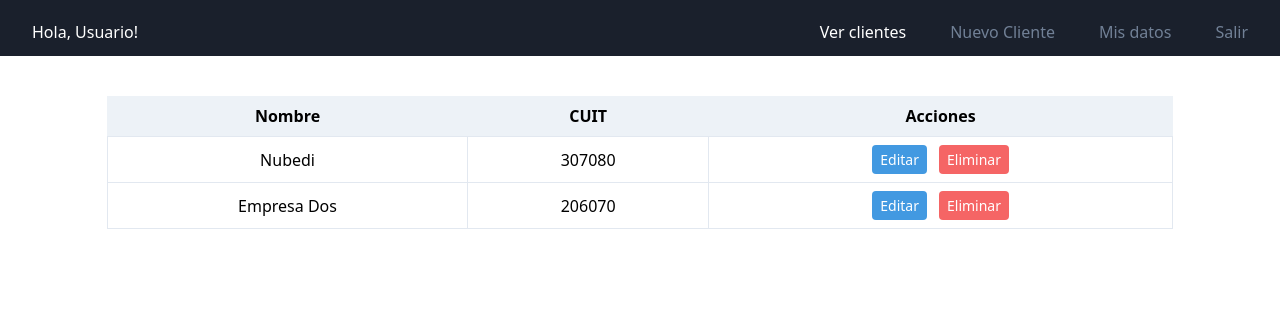
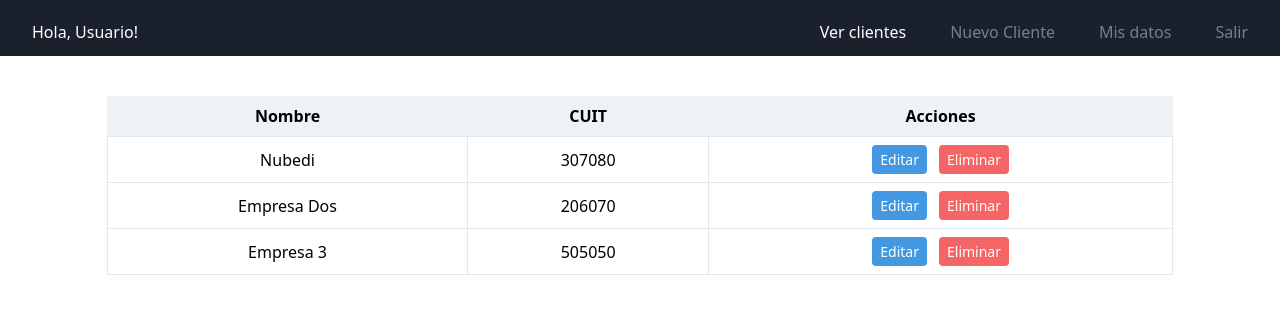
Before and after one commit to nkrowicki/limpiezaMERNCliente, a React (Create React App) app: page /clientes in a window 1280 px wide. Shown: the top 314 px of the page. Built offline with nearby package versions, Linux system fonts and the light colour scheme.

Commit message:
Working in context

```diff
--- a/package.json
+++ b/package.json
@@ -43,5 +43,8 @@
       "last 1 firefox version",
       "last 1 safari version"
     ]
+  },
+  "devDependencies": {
+    "uuidv4": "^6.0.8"
   }
 }
--- a/src/components/clientes/EditarCliente.js
+++ b/src/components/clientes/EditarCliente.js
@@ -1,22 +1,29 @@
-import React, { useState } from "react";
+import React, { useContext } from "react";
+import { useHistory } from "react-router-dom";
+import clienteContext from "../../context/Clientes/clienteContext";
+
 import DireccionCliente from "./DireccionCliente";
 import DatosContactoCliente from "./DatosContactoCliente";
 import Archivos from "./Archivos";
 
-const EditarCliente = ({location}) => {
+const EditarCliente = () => {
+  const history = useHistory();
 
-  // Obtener id cliente de props
-  const id = location.state.id;
+  const clientesContext = useContext(clienteContext);
+  const { cliente } = clientesContext;
 
-  // Fetch datosCliente (id, nombreEmpresa y cuit)
+  //Si no hay id
+  if (!cliente || cliente === null) {
+    history.push({
+      pathname: "/clientes",
+    });
+    return null;
+  }
+
   // Fetch direccion (array) -> Acá o en el componente que sigue?
   // Fetch datosContacto (array)
 
-
   const datosCliente = {
-    id: 1,
-    nombreEmpresa: "Nubedi",
-    cuit: 1010101010,
     direccion: [
       {
         id: 1,
@@ -62,12 +69,12 @@ const EditarCliente = ({location}) => {
           <div className="w-full flex items-center justify-center mx-5">
             <p className="text-xl">
               Nombre del cliente:{" "}
-              <span className="font-bold">{datosCliente.nombreEmpresa}</span>
+              <span className="font-bold">{cliente.nombre}</span>
             </p>
           </div>
           <div className="w-full flex flex-row items-center justify-center mx-5">
             <p className="text-xl">
-              Cuit: <span className="font-bold">{datosCliente.cuit}</span>
+              Cuit: <span className="font-bold">{cliente.cuit}</span>
             </p>
           </div>
         </div>
@@ -76,9 +83,8 @@ const EditarCliente = ({location}) => {
         <DatosContactoCliente datos={datosCliente.datosContacto} />
 
         <Archivos />
-
       </div>
-      </>
+    </>
   );
 };
 
--- a/src/components/clientes/ListadoClientes.js
+++ b/src/components/clientes/ListadoClientes.js
@@ -1,31 +1,37 @@
-import React from "react";
+import React, { useContext, useEffect } from "react";
 import { useHistory } from "react-router-dom";
+import clienteContext from "../../context/Clientes/clienteContext";
 
 const ListadoClientes = () => {
   const history = useHistory();
 
-  const clientes = [
-    {
-      id: 1,
-      nombreEmpresa: "Nubedi",
-      cuit: 307080,
-    },
-    {
-      id: 2,
-      nombreEmpresa: "Empresa Dos",
-      cuit: 206070,
-    },
-  ];
+  const clientesContext = useContext(clienteContext);
+
+  const { clientes, obtenerClientesFn, clienteActualFn } = clientesContext;
+
+  // Obtener tareas cuando carga el componente
+  useEffect(() => {
+    obtenerClientesFn();
+
+    //eslint-disable-nextline
+  }, []);
+
+  if (clientes.length === 0)
+    return (
+      <>
+        <div className="p-4 flex justify-center w-full text-gray-900">
+          <h1 className="text-3xl">Aún no hay clientes!</h1>
+        </div>
+      </>
+    );
 
   const editarCliente = (id) => {
-    console.log("editar cliente: ", id);
-
-    // Agregar al state el id de cliente a editar
-
+    // Enviar id del cliente a editar
+    clienteActualFn(id);
     // Redirect a editar-cliente
     history.push({
       pathname: "/editar-cliente",
-      state: { id},
+      state: { id: "prueba" },
     });
   };
 
@@ -45,7 +51,7 @@ const ListadoClientes = () => {
             {clientes.map((datos) => {
               return (
                 <tr className="lg:hover:bg-gray-100" key={datos.id}>
-                  <td className="border px-4 py-2">{datos.nombreEmpresa}</td>
+                  <td className="border px-4 py-2">{datos.nombre}</td>
                   <td className="border px-4 py-2"> {datos.cuit} </td>
 
                   <td className="border px-4 py-2">
--- a/src/components/clientes/NuevoCliente.js
+++ b/src/components/clientes/NuevoCliente.js
@@ -1,59 +1,82 @@
-import React, { useState } from 'react';
-import { Link } from 'react-router-dom';
+import React, { useState, useContext } from "react";
+import { Link, useHistory } from "react-router-dom";
+
+import Swal from "sweetalert2";
+
+import clienteContext from "../../context/Clientes/clienteContext";
 
 const NuevoCliente = () => {
+  const history = useHistory();
+
+  const { agregarClienteFn } = useContext(clienteContext);
 
   // State Inicial
-    const [usuario, setUsuario] = useState({
-        nombre: '',
-        username: '',
-        password: '',
+  const [cliente, setCliente] = useState({
+    nombre: "",
+    cuit: "",
+    password: "",
   });
 
-    const { nombre, username, password } = usuario;
+  const { nombre, cuit, password } = cliente;
 
   const onChange = (e) => {
-
-        setUsuario({
-            ...usuario,
-            [e.target.name]: e.target.value
-        }
-        )
-    }
+    setCliente({
+      ...cliente,
+      [e.target.name]: e.target.value,
+    });
+  };
 
   //Cuando quiere iniciar sesion
   const onSubmit = (e) => {
     e.preventDefault();
+
     //Validar que no haya campos vacios
-        if (username.trim() === '' || password.trim() === '') {
-            // mostrarAlerta('Todos los campos son obligatorios', 'alerta-error');
-            console.log('todos son obligatorios')
+    if (nombre.trim() === "" || cuit.trim() === "" || password.trim() === "") {
+      Swal.fire({
+        icon: "error",
+        title: "Ups...",
+        text: "Todos los campos son obligatorios",
+      });
+      return;
     }
 
     //Pasarlo al action
-        // iniciarSesion({ username, password });
-        console.log('iniciar sesion')
-    }
+    agregarClienteFn({ nombre, cuit });
 
+
+    // Alerta de que fue agregado con exito
+    Swal.fire(
+        'Operación exitosa!',
+        'El cliente fue agregado correctamente',
+        'success'
+      )
+
+    // Ir al listado de clientes
+    history.push({
+      pathname: "/clientes",
+    });
+  };
 
   return (
     <>
       <div className="text-gray-900 flex flex-col justify-center items-center h-full">
         <div className="p-4 flex justify-center w-full">
-                    <h1 className="text-3xl">
-                        Crear nuevo cliente
-                    </h1>
+          <h1 className="text-3xl">Crear nuevo cliente</h1>
         </div>
-                <div className="flex justify-center items-center" >
+        <div className="flex justify-center items-center">
           <form
             className="bg-white shadow-md rounded px-8 pt-6 pb-8 mb-4 flex flex-col"
             onSubmit={onSubmit}
           >
             <div className="mb-4">
-                            <label className="block text-grey-darker text-md  mb-2" htmlFor="nombre">
+              <label
+                className="block text-grey-darker text-md  mb-2"
+                htmlFor="nombre"
+              >
                 Nombre
               </label>
-                            <input className="shadow appearance-none border rounded w-full py-2 px-3 text-grey-darker"
+              <input
+                className="shadow appearance-none border rounded w-full py-2 px-3 text-grey-darker"
                 id="nombre"
                 type="text"
                 name="nombre"
@@ -63,23 +86,31 @@ const NuevoCliente = () => {
               />
             </div>
             <div className="mb-4">
-                            <label className="block text-grey-darker text-md  mb-2" htmlFor="username">
+              <label
+                className="block text-grey-darker text-md  mb-2"
+                htmlFor="cuit"
+              >
                 CUIT (Usuario)
               </label>
-                            <input className="shadow appearance-none border rounded w-full py-2 px-3 text-grey-darker"
-                                id="username"
+              <input
+                className="shadow appearance-none border rounded w-full py-2 px-3 text-grey-darker"
+                id="cuit"
                 type="text"
-                                name="username"
+                name="cuit"
                 placeholder="CUIT (Usuario)"
                 onChange={onChange}
-                                value={username}
+                value={cuit}
               />
             </div>
             <div className="mb-6">
-                            <label className="block text-grey-darker text-md  mb-2" htmlFor="password">
+              <label
+                className="block text-grey-darker text-md  mb-2"
+                htmlFor="password"
+              >
                 Contraseña
               </label>
-                            <input className="shadow appearance-none border border-red rounded w-full py-2 px-3 text-grey-darker mb-3"
+              <input
+                className="shadow appearance-none border border-red rounded w-full py-2 px-3 text-grey-darker mb-3"
                 id="password"
                 type="password"
                 name="password"
@@ -89,7 +120,7 @@ const NuevoCliente = () => {
               />
             </div>
             <div className="flex items-center justify-around">
-                            <Link to={'/'}>
+              <Link to={"/clientes"}>
                 <input
                   type="button"
                   className="bg-red-200 hover:bg-blue-dark bg-red-600 text-white font-bold py-2 px-4 rounded cursor-pointer"
@@ -109,8 +140,7 @@ const NuevoCliente = () => {
         </div>
       </div>
     </>
-
   );
-}
+};
 
 export default NuevoCliente;
--- a/src/components/clientes/areaClientes/MisDatosCliente.js
+++ b/src/components/clientes/areaClientes/MisDatosCliente.js
@@ -8,7 +8,7 @@ const MisDatosCliente = () => {
 
   const datosCliente = {
     id: 1,
-    nombreEmpresa: "Nubedi",
+    nombre: "Nubedi",
     cuit: 1010101010,
     direccion: [
       {
@@ -55,7 +55,7 @@ const MisDatosCliente = () => {
           <div className="w-full flex items-center justify-center mx-5">
             <p className="text-xl">
               Nombre de mi empresa:{" "}
-              <span className="font-bold">{datosCliente.nombreEmpresa}</span>
+              <span className="font-bold">{datosCliente.nombre}</span>
             </p>
           </div>
           <div className="w-full flex flex-row items-center justify-center mx-5">
--- /dev/null
+++ b/src/context/Clientes/ClienteState.js
@@ -0,0 +1,81 @@
+import React, { useReducer } from "react";
+import { uuid } from "uuidv4";
+
+import clienteContext from "./clienteContext";
+import clienteReducer from "./clienteReducer";
+import {
+  OBTENER_CLIENTES,
+  AGREGAR_CLIENTE,
+  CLIENTE_ACTUAL,
+} from "../../types/";
+
+const ClienteState = (props) => {
+  const clientes = [
+    {
+      id: 1,
+      nombre: "Nubedi",
+      cuit: 307080,
+    },
+    {
+      id: 2,
+      nombre: "Empresa Dos",
+      cuit: 206070,
+    },
+    {
+      id: 3,
+      nombre: "Empresa 3",
+      cuit: 505050,
+    },
+  ];
+
+  const initialState = {
+    clientes: [],
+    cliente: null,
+  };
+
+  // Dispatch para ejecutar las acciones
+  const [state, dispatch] = useReducer(clienteReducer, initialState);
+
+  // Serie de confunciones para el CRUD
+
+  // Obtener clientes
+  const obtenerClientesFn = () => {
+    dispatch({
+      type: OBTENER_CLIENTES,
+      payload: clientes,
+    });
+  };
+
+  // Agregar nuevo cliente
+  const agregarClienteFn = (cliente) => {
+    cliente.id = uuid();
+    dispatch({
+      type: AGREGAR_CLIENTE,
+      payload: cliente,
+    });
+  };
+
+  // Seleccionar proyecto a editar
+  const clienteActualFn = (id) => {
+    dispatch({
+      type: CLIENTE_ACTUAL,
+      payload: id,
+    });
+  };
+
+  return (
+    <clienteContext.Provider
+      value={{
+        clientes: state.clientes,
+        cliente: state.cliente,
+        obtenerClientesFn,
+        agregarClienteFn,
+        clienteActualFn
+      }}
+    >
+      {props.children}
+    </clienteContext.Provider>
+  );
+};
+
+export default ClienteState;
--- /dev/null
+++ b/src/context/Clientes/clienteContext.js
@@ -0,0 +1,5 @@
+import {createContext} from 'react';
+
+const clienteContext = createContext();
+
+export default clienteContext;
--- /dev/null
+++ b/src/context/Clientes/clienteReducer.js
@@ -0,0 +1,38 @@
+import {
+  OBTENER_CLIENTES,
+  AGREGAR_CLIENTE,
+  CLIENTE_ACTUAL,
+} from "../../types/";
+
+export default (state, action) => {
+  switch (action.type) {
+    case OBTENER_CLIENTES:
+      return {
+        ...state,
+        clientes: action.payload,
+        cliente: null,
+      };
+
+    case CLIENTE_ACTUAL:
+        return {
+            ...state,
+            cliente: state.clientes.find((cliente) => {
+                // Ver porque carga 2 veces..
+                // console.log('action.payload, cliente ', action.payload,  cliente.id, cliente.id === action.payload);
+          if (cliente.id == action.payload) return cliente;
+        }),
+      };
+
+    case AGREGAR_CLIENTE:
+      // console.log(action)
+      // console.log([...state.clientes, action.payload])
+      return {
+        ...state,
+        clientes: [...state.clientes, action.payload],
+        cliente: null,
+      };
+
+    default:
+      return state;
+  }
+};
--- /dev/null
+++ b/src/types/index.js
@@ -0,0 +1,4 @@
+export const OBTENER_CLIENTES = 'OBTENER_CLIENTES';
+export const AGREGAR_CLIENTE = 'AGREGAR_CLIENTE';
+
+export const CLIENTE_ACTUAL = 'CLIENTE_ACTUAL';
```
Also changed, not shown: src/App.js (+17 -13 lines), 1 other file (tests, documents, lock files or other folders). Lines whose indentation alone changed are shown as unchanged.
